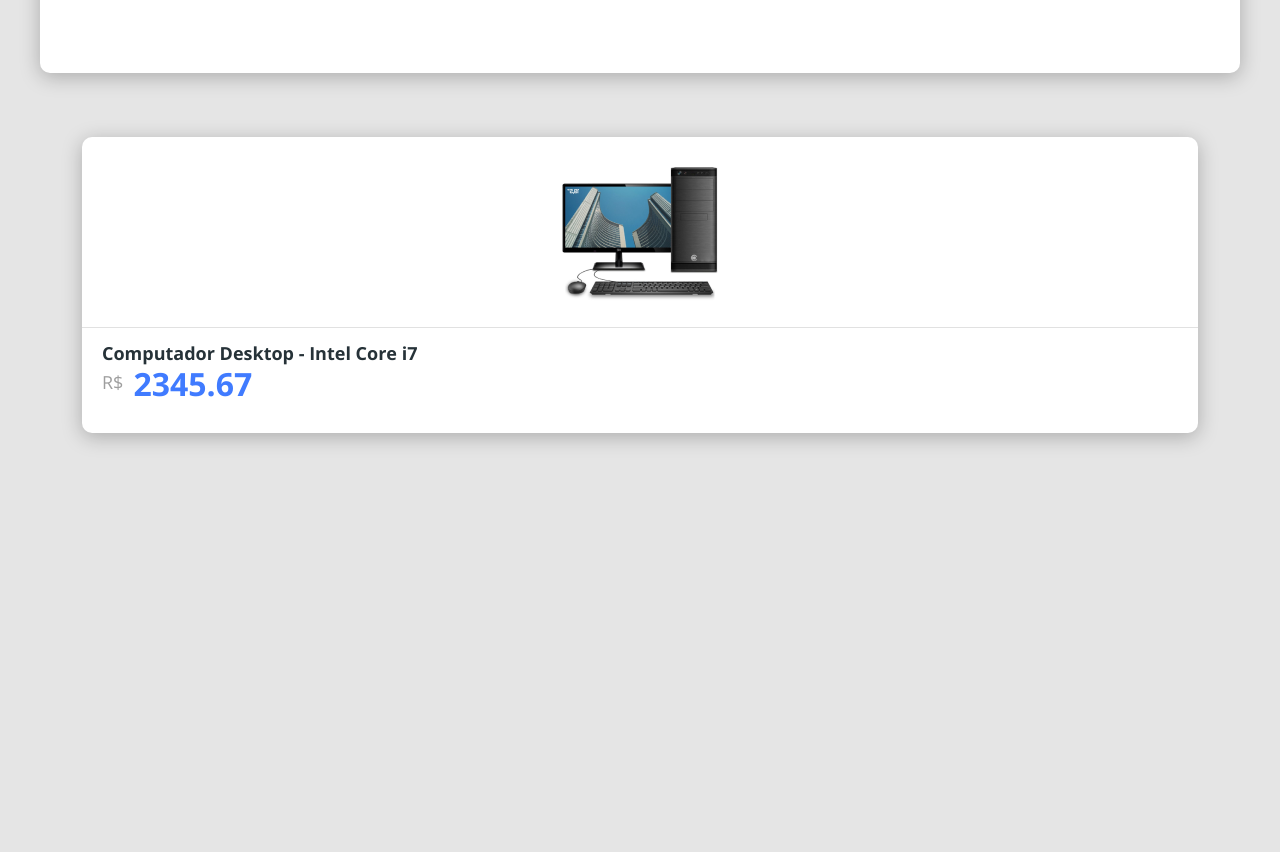
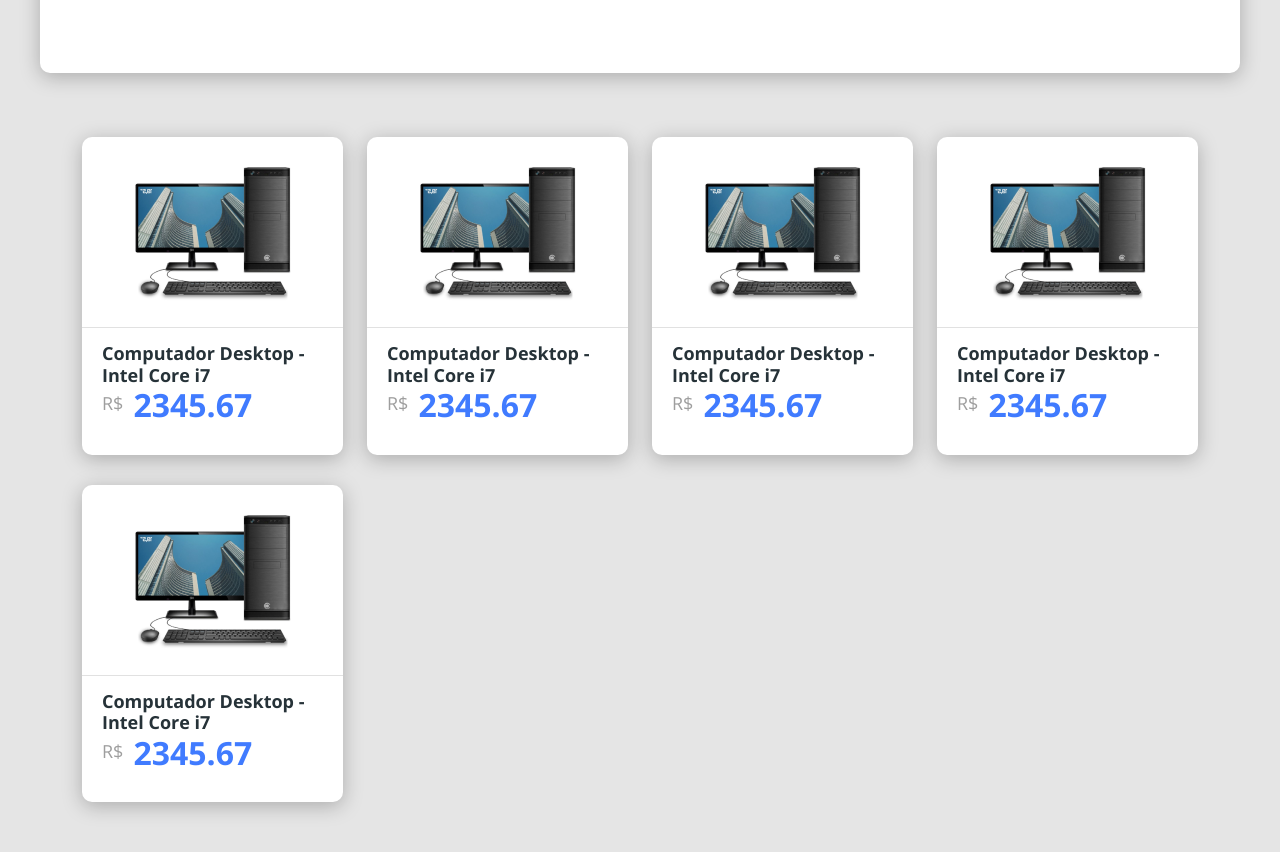
Before and after one commit to J-DouglasLira/DSCatalog, a React (Create React App) app in the folder frontend/: page / in a window 1280 px wide. Shown: the part 580-1432 px from the top of the page. Before the commit the page ends 1043 px from the top, so only its background shows below. Built offline with nearby package versions, Linux system fonts and the light colour scheme.

Commit message:
style: grid system bootstrap

```diff
--- a/frontend/src/pages/Catalog/index.tsx
+++ b/frontend/src/pages/Catalog/index.tsx
@@ -3,7 +3,23 @@
 const Catalog = () => {
   return (
     <div className="container my-4">
-      <ProductCard />
+      <div className="row">
+        <div className="col-sm-6 col-lg-4 col-xl-3">
+          <ProductCard />
+        </div>
+        <div className="col-sm-6 col-lg-4 col-xl-3">
+          <ProductCard />
+        </div>
+        <div className="col-sm-6 col-lg-4 col-xl-3">
+          <ProductCard />
+        </div>
+        <div className="col-sm-6 col-lg-4 col-xl-3">
+          <ProductCard />
+        </div>
+        <div className="col-sm-6 col-lg-4 col-xl-3">
+          <ProductCard />
+        </div>
+      </div>
     </div>
   );
 };
```
